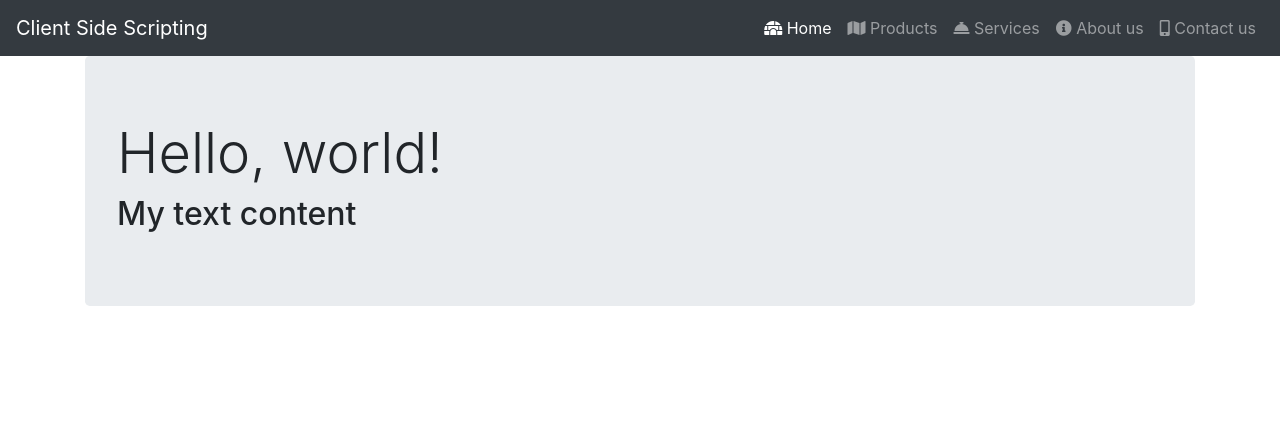
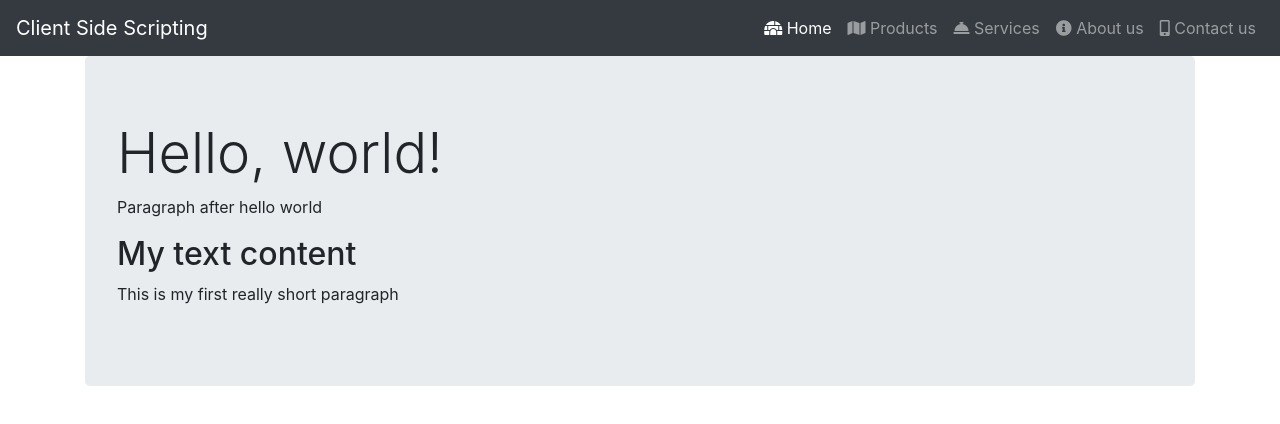
Before and after one commit to JarodColley/Webd6201-Lesson2, a website: page index.html in a window 1280 px wide. Drawn offline with nearby package versions, Linux system fonts and the light colour scheme.

Commit message:
inserted a new paragraph tag and new div and paragraph using js

```diff
--- a/Scripts/app.js
+++ b/Scripts/app.js
@@ -43,6 +43,22 @@
 
         let brand = document.getElementsByClassName("navbar-brand")[0];
         brand.textContent ="Client Side Scripting";
+
+
+        let myContent = document.createElement("div");
+        myContent.setAttribute("id", "myContent");
+
+        let myFirstParagraph = document.createElement("p");
+        myFirstParagraph.textContent = "This is my first really short paragraph";
+
+        myContent.appendChild(myFirstParagraph);
+
+        mainContent.appendChild(myContent);
+
+        let middleElement = document.createElement("p");
+        middleElement.textContent = " this is the middle paragraph";
+
+
     }
 
 
--- a/index.html
+++ b/index.html
@@ -36,6 +36,7 @@
             <div class="col">
                 <div id="mainContent" class="jumbotron">
                     <h1 class="display-4">Hello, world!</h1>
+                    <p id="lastParagraph"> Paragraph after hello world</p>
                   </div>
             </div>
         </div>
```
